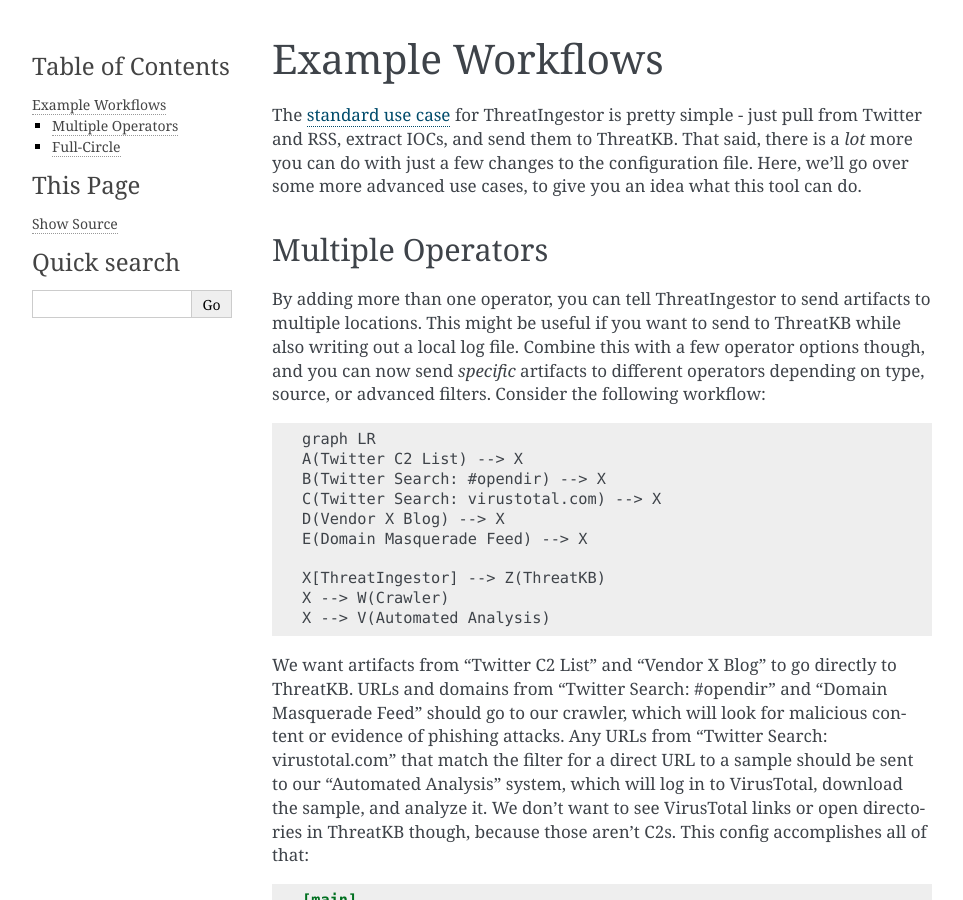
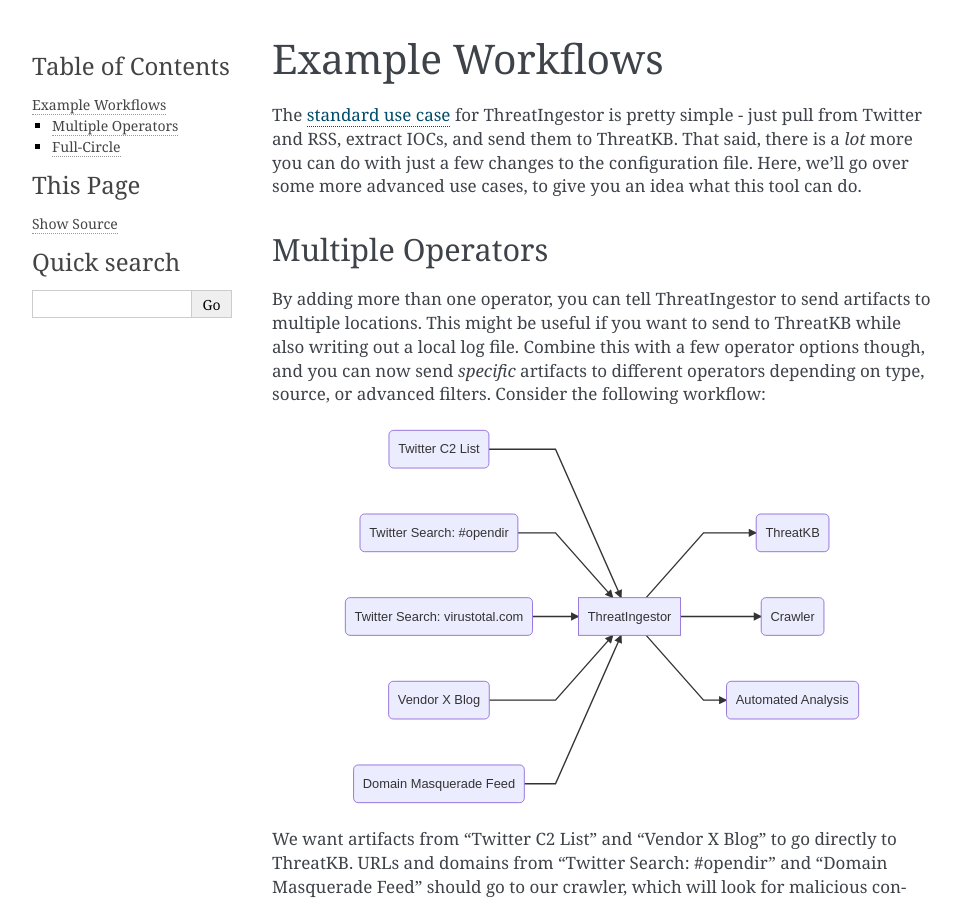
Before and after one commit to InQuest/ThreatIngestor, a Sphinx documentation site: the page built from docs/workflows.rst, in a window 1280 px wide and 900 px high. Shown: the whole window, without its empty margins (148-1111 px from the left). Built offline with Sphinx 7.4.7, drawn with Linux system fonts in a browser that asks for light colours; pages that are not in the unit, such as notebooks, are missing from menus; some of the changed text lies outside the part shown.

Commit message:
Add images and mermaid files

```diff
--- a/docs/workflows.rst
+++ b/docs/workflows.rst
@@ -21,18 +21,9 @@
 to different operators depending on type, source, or advanced filters. Consider
 the following workflow:
 
-.. code-block:: mermaid
-
-    graph LR
-    A(Twitter C2 List) --> X
-    B(Twitter Search: #opendir) --> X
-    C(Twitter Search: virustotal.com) --> X
-    D(Vendor X Blog) --> X
-    E(Domain Masquerade Feed) --> X
-
-    X[ThreatIngestor] --> Z(ThreatKB)
-    X --> W(Crawler)
-    X --> V(Automated Analysis)
+.. image:: _static/mermaid-multiple-operators.svg
+   :width: 80%
+   :align: center
 
 We want artifacts from "Twitter C2 List" and "Vendor X Blog" to go directly to
 ThreatKB. URLs and domains from "Twitter Search: #opendir" and "Domain
@@ -139,16 +130,9 @@
 can send the processed content back into ThreatIngestor's input queue for
 extraction. Consider the following workflow:
 
-.. code-block:: mermaid
-
-    graph LR
-    A(SQS Input Queue) --> X
-    B(Twitter C2 List) --> X
-    C(Twitter Search: pastebin.com ioc) --> X
-
-    X[ThreatIngestor] --> Z(ThreatKB)
-    X --> W(SQS Pastebin Processor)
-    W --> A
+.. image:: _static/mermaid-full-circle.svg
+   :width: 80%
+   :align: center
 
 Here, we have two Twitter sources: our C2 list and a search for "pastebin.com
 ioc", and one SQS source: the input queue. We then have two operators:
```
Also changed, not shown: docs/basicusage.rst (+3 -9 lines), docs/_static/mermaid-full-circle.svg (added), docs/_static/mermaid-multiple-operators.svg (added), docs/_static/mermaid-standard.svg (added), 3 other files.
